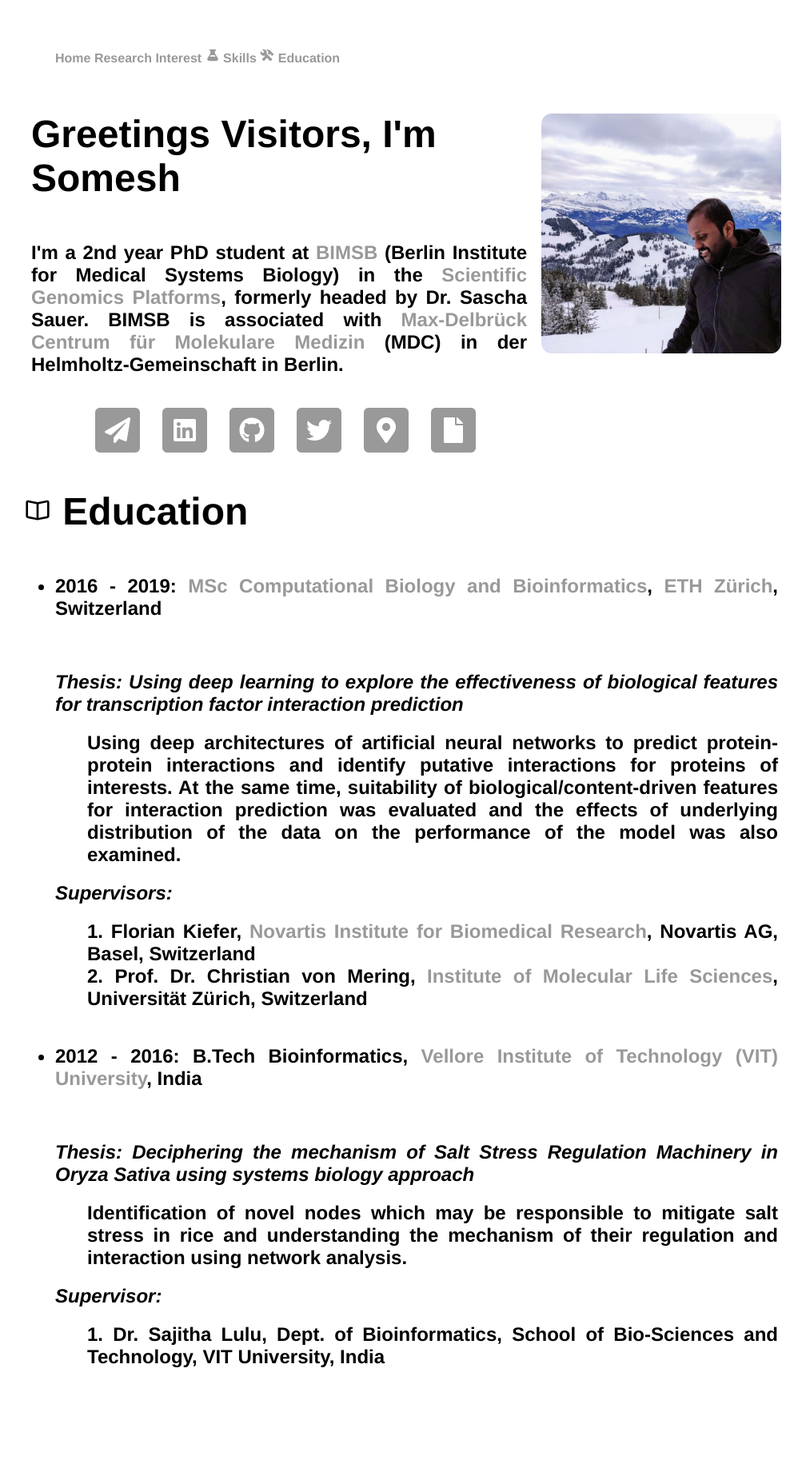
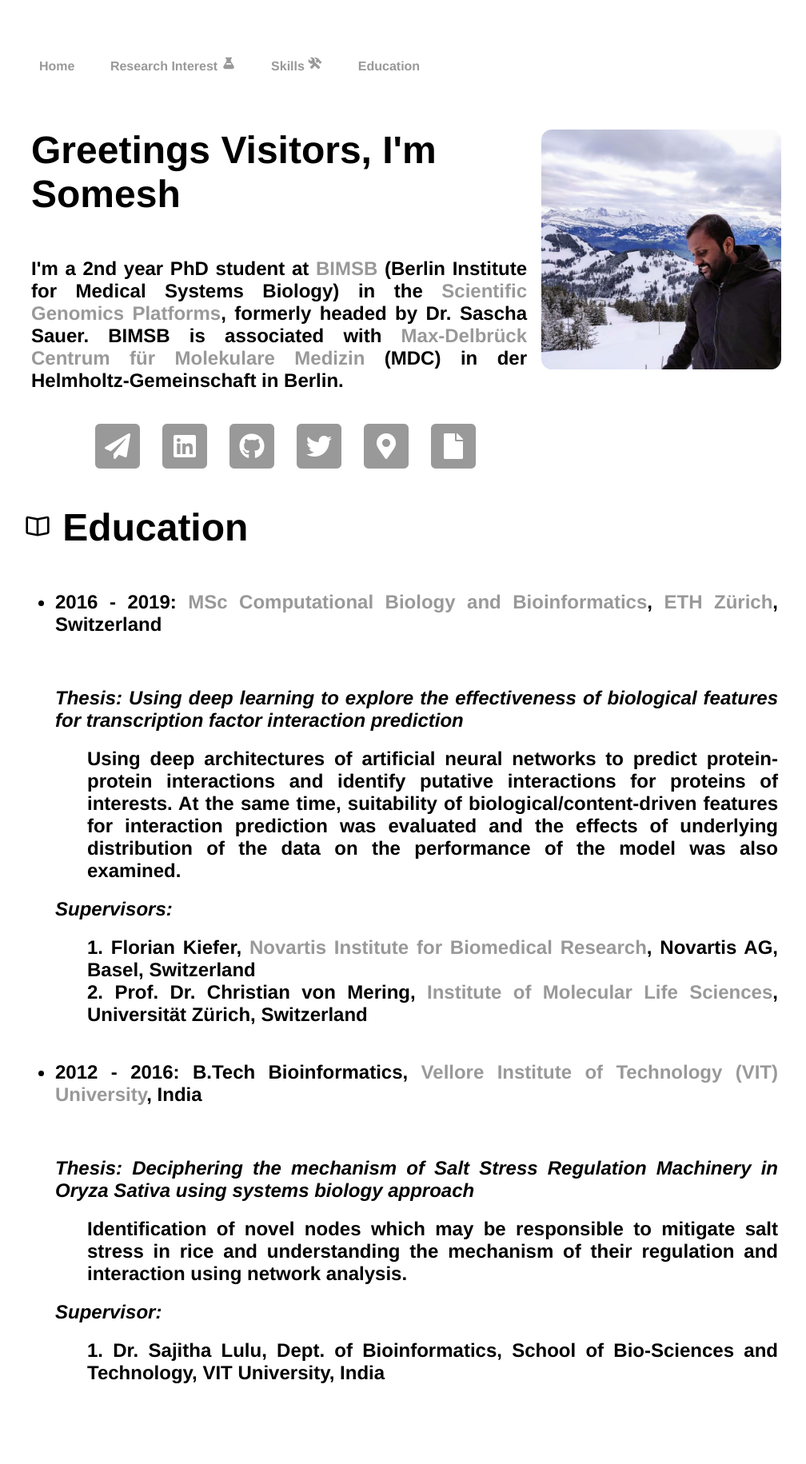
Before and after one commit to saisomesh2594/saisomesh2594.github.io, a Jekyll site: the page built from index.html, in a window 1280 px wide. Shown: the whole page at 80% size, without its empty margins (131-1139 px from the left). Built offline with Jekyll 4.4.1, drawn with Linux system fonts in a browser that asks for light colours.

Commit message:
update css

```diff
--- a/css/main.css
+++ b/css/main.css
@@ -7,10 +7,13 @@ nav ul, footer ul {
     font-family:'Helvetica', 'Arial', 'Sans-Serif';
     list-style: none;
     font-weight: bold;
+    padding: 10px;
 }
 
 nav ul li, footer ul li {
     display: inline;
+    margin-right: 20px;
+    padding: 10px;
 }
 
 ul li{
@@ -18,15 +21,15 @@ ul li{
 }
 
 
-ul.custom {
+/*ul.custom {
 	list-style-type: circle;
-	/*padding: 10px;*/
+	padding: 10px;
 }
 
 li.custom {
 	text-align:right;
     direction:rtl;
-}
+}*/
 
 dl dt{
 	padding: 20px 0px;
```
